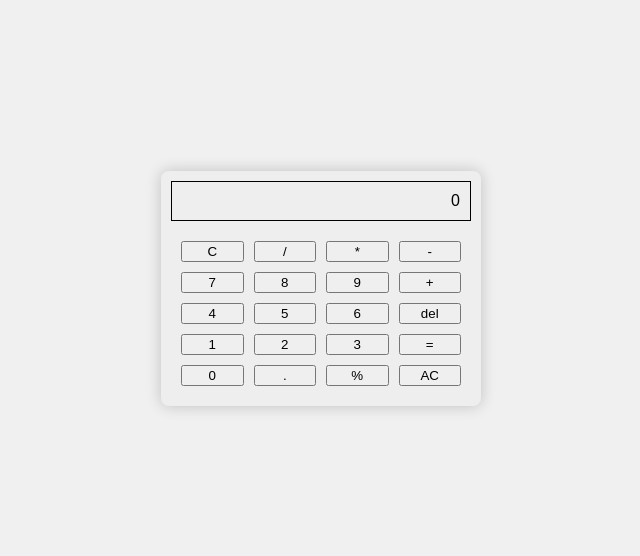
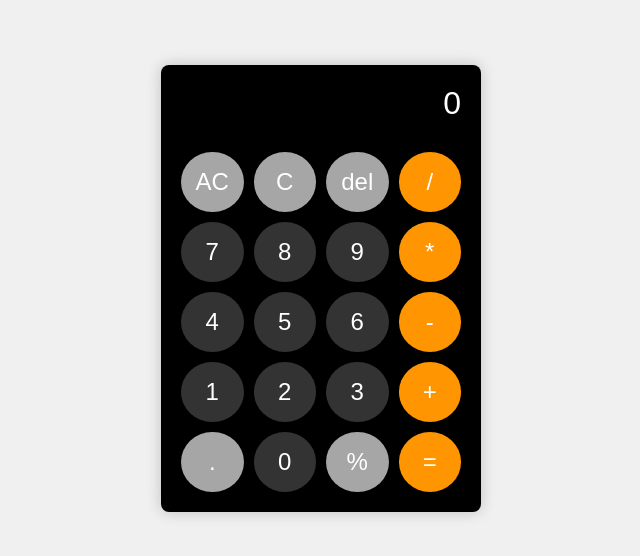
Before and after one commit to avanish1207/calculator, a plain HTML site: page index.html in a window 1280 px wide. Shown: the part 112-668 px from the top of the page, without its empty margins (319-959 px from the left). Drawn offline with Linux system fonts and the light colour scheme.

Commit message:
Updated layout and styling

```diff
--- a/index.js
+++ b/index.js
@@ -141,11 +141,11 @@ const content=document.createElement("div");
 content.classList.add("frame");
 calculatorBody.append(content);
 const buttonLayout = [
-    ['C', '/', '*', '-'],   // Row 1
-    ['7', '8', '9', '+'],   // Row 2
-    ['4', '5', '6', 'del'], // Row 3
-    ['1', '2', '3', '='],   // Row 4
-    ['0', '.', '%', 'AC']   // Row 5
+    ['AC', 'C', 'del', '/'],   // Row 1
+    ['7', '8', '9', '*'],   // Row 2
+    ['4', '5', '6', '-'], // Row 3
+    ['1', '2', '3', '+'],   // Row 4
+    ['.', '0', '%', '=']   // Row 5
 ];
 
 function getCssSafeButtonName(buttonText) {
@@ -191,6 +191,15 @@ buttonLayout.forEach(rowData => {
                 handleLastDelete(); // Call the delete handler
             }
         });
+        button.style.color='white';
+        button.style.fontSize='x-large';
+        if(!isNaN(parseFloat(buttonText))){
+            button.style.backgroundColor="#333333";
+        } else if (['/', '*', '-', '+', '='].includes(buttonText)){
+            button.style.backgroundColor='#FF9500';
+        } else{
+            button.style.backgroundColor="#A6A6A6";
+        }
         rowDiv.append(button);
     });
 });
--- a/styles.css
+++ b/styles.css
@@ -33,6 +33,11 @@ body{
 
 .calc-button{
     flex:1;
+    border-radius: 50%;
+    width: 60px;
+    height: 60px;
+    border: none;
+    outline: none;
 }
 
 #calculator-body {
@@ -40,6 +45,7 @@ body{
     flex-direction: column; /* Stack display and buttons-frame vertically */
     padding: 10px; /* Internal padding for the whole calculator content */
     gap: 10px; /* Space between display and button grid */
+    background-color: black;
 }
 
 #display{
@@ -48,5 +54,7 @@ body{
     justify-content: flex-end;
     text-align: right;
     word-break: break-all;
-    border: 1px solid black;
+    /* border: 1px solid black; */
+    color: white;
+    font-size: xx-large;
 }
```
